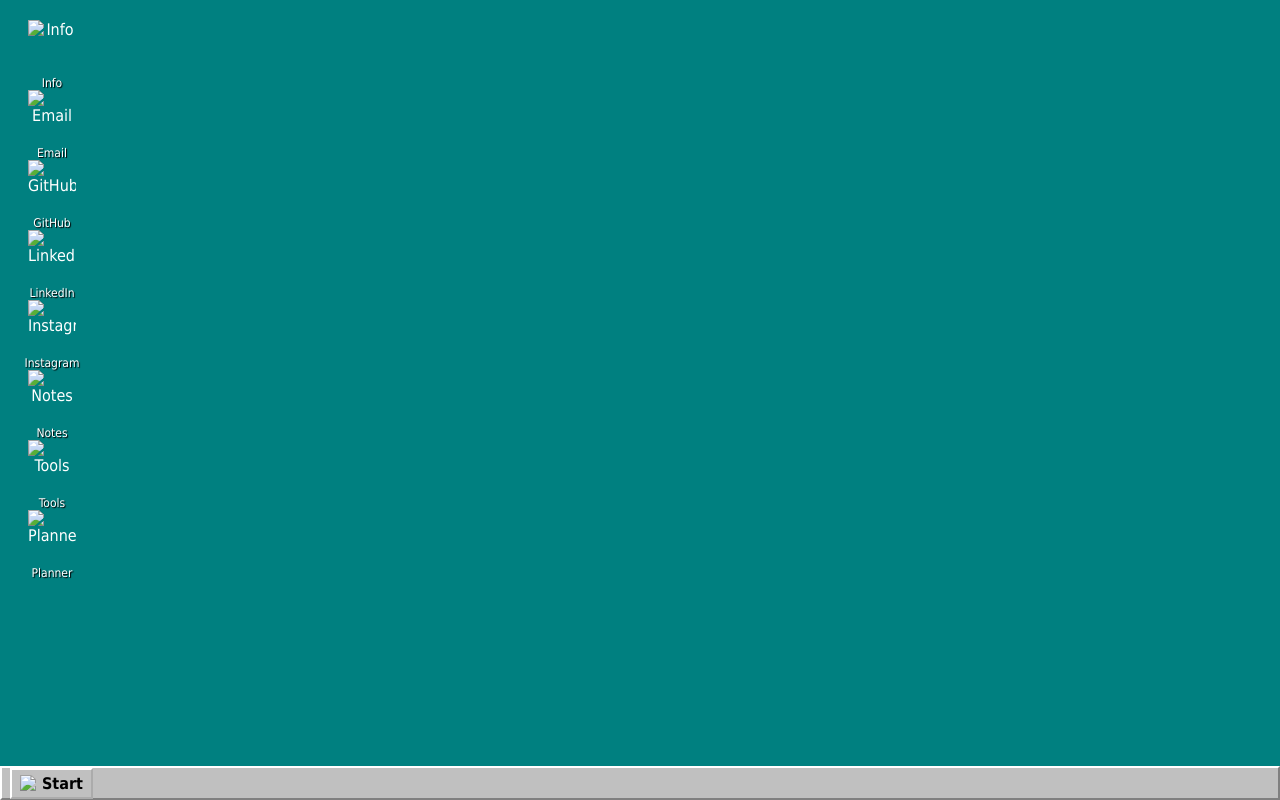
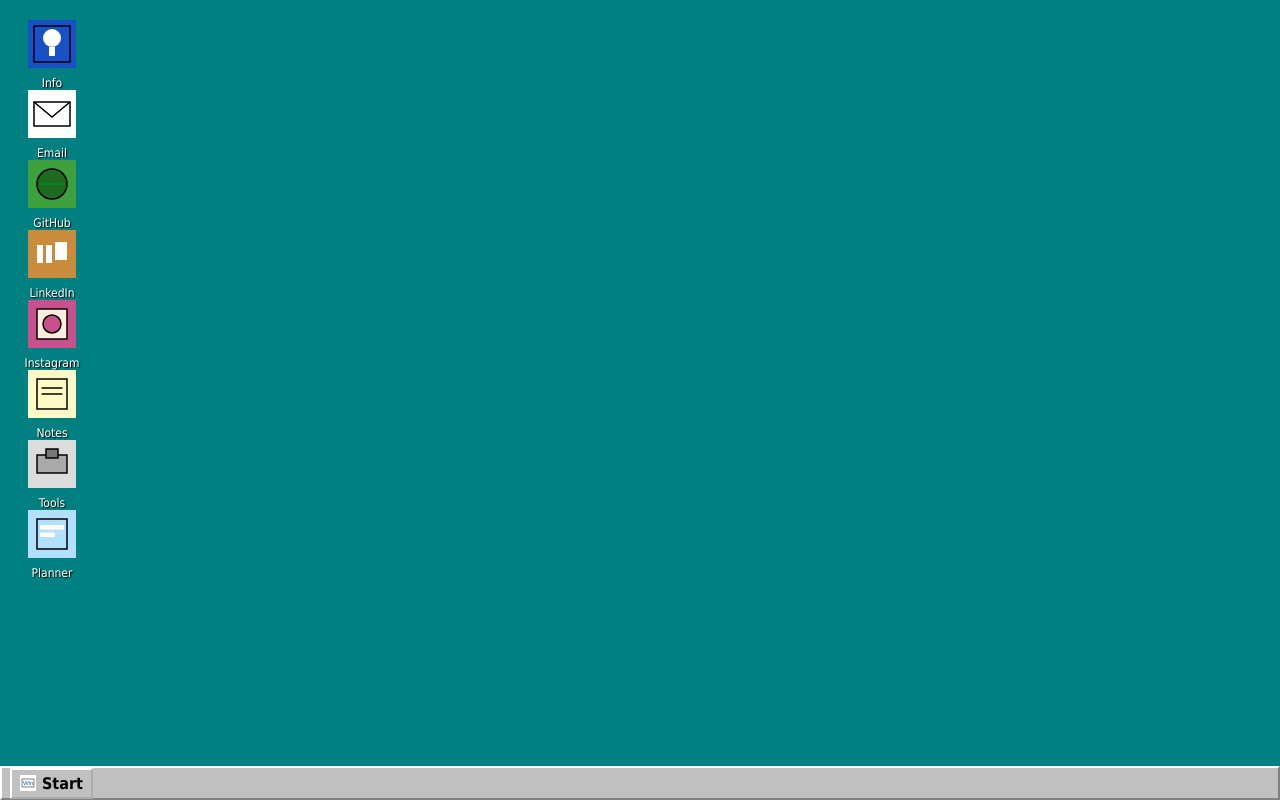
Before and after one commit to CoderColty/colty.xyz, a plain HTML site: page index.html in a window 1280 px wide. Drawn offline with Linux system fonts and the light colour scheme; files that its build step writes are made by us from their sources.

Commit message:
Fix static asset paths for GitHub Pages deployment

```diff
--- a/index.html
+++ b/index.html
@@ -4,46 +4,46 @@
   <meta charset="utf-8">
   <meta name="viewport" content="width=device-width,initial-scale=1">
   <title>Colty Desktop v3</title>
-  <link rel="stylesheet" href="css/base.css">
-  <link rel="stylesheet" href="css/window.css">
-  <link rel="stylesheet" href="css/taskbar.css">
+  <link rel="stylesheet" href="base.css">
+  <link rel="stylesheet" href="window.css">
+  <link rel="stylesheet" href="taskbar.css">
 </head>
 <body>
   <div id="desktop" class="desktop">
     <!-- icons -->
     <div class="icon" data-window="info" style="left:20px;top:20px">
-      <img src="assets/icons/about.svg" alt="Info"><span>Info</span>
+      <img src="about.svg" alt="Info"><span>Info</span>
     </div>
     <div class="icon" data-window="email" style="left:20px;top:90px">
-      <img src="assets/icons/email.svg" alt="Email"><span>Email</span>
+      <img src="email.svg" alt="Email"><span>Email</span>
     </div>
     <div class="icon" data-window="github" style="left:20px;top:160px">
-      <img src="assets/icons/github.svg" alt="GitHub"><span>GitHub</span>
+      <img src="github.svg" alt="GitHub"><span>GitHub</span>
     </div>
     <div class="icon" data-window="linkedin" style="left:20px;top:230px">
-      <img src="assets/icons/linkedin.svg" alt="LinkedIn"><span>LinkedIn</span>
+      <img src="linkedin.svg" alt="LinkedIn"><span>LinkedIn</span>
     </div>
     <div class="icon" data-window="instagram" style="left:20px;top:300px">
-      <img src="assets/icons/instagram.svg" alt="Instagram"><span>Instagram</span>
+      <img src="instagram.svg" alt="Instagram"><span>Instagram</span>
     </div>
     <div class="icon" data-window="notes" style="left:20px;top:370px">
-      <img src="assets/icons/notes.svg" alt="Notes"><span>Notes</span>
+      <img src="notes.svg" alt="Notes"><span>Notes</span>
     </div>
     <div class="icon" data-window="tools" style="left:20px;top:440px">
-      <img src="assets/icons/tools.svg" alt="Tools"><span>Tools</span>
+      <img src="tools.svg" alt="Tools"><span>Tools</span>
     </div>
     <div class="icon" data-window="planner" style="left:20px;top:510px">
-      <img src="assets/icons/planner.svg" alt="Planner"><span>Planner</span>
+      <img src="planner.svg" alt="Planner"><span>Planner</span>
     </div>
   </div>
 
   <div id="taskbar" class="taskbar">
-    <div class="start-button"><img src="assets/icons/start.svg" alt="Start"> Start</div>
+    <div class="start-button"><img src="start.svg" alt="Start"> Start</div>
     <div class="taskbar-items" id="taskbar-items"></div>
   </div>
 
-  <script src="js/desktop.js"></script>
-  <script src="js/icons.js"></script>
-  <script src="js/main.js"></script>
+  <script src="desktop.js"></script>
+  <script src="icons.js"></script>
+  <script src="main.js"></script>
 </body>
 </html>
```
